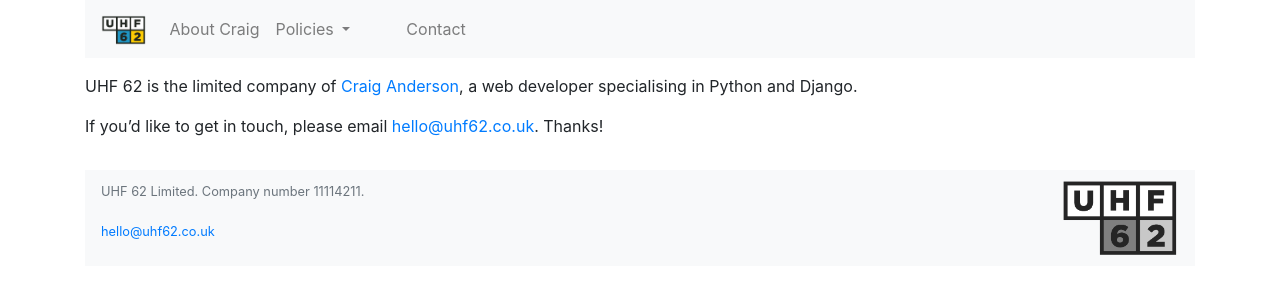
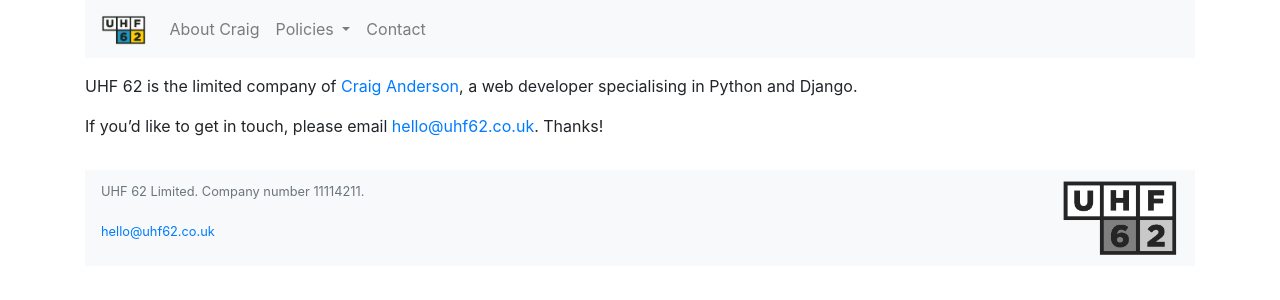
Before and after one commit to uhf62/uhf62.co.uk, a Jekyll site: the page built from index.markdown, in a window 1280 px wide. Shown: the top 300 px of the page. Built offline with Jekyll 4.4.1, drawn with Linux system fonts in a browser that asks for light colours; our own code applies the rules of GitHub Pages for plain Markdown files.

Commit message:
Clean up dropdown

```diff
--- a/_layouts/default.html
+++ b/_layouts/default.html
@@ -24,26 +24,16 @@
                         <li class="nav-item">
                             <a class="nav-link" href="/about/craig">About Craig</a>
                         </li>
-
-
                         <li class="nav-item dropdown">
-                            <a class="nav-link dropdown-toggle" href="#" id="navbarDropdown" role="button" data-toggle="dropdown" aria-haspopup="true" aria-expanded="false">
+                            <a class="nav-link dropdown-toggle" href="#" id="policiesDropdown" role="button" data-toggle="dropdown" aria-haspopup="true" aria-expanded="false">
                                 Policies
                             </a>
-                            <div class="dropdown-menu" aria-labelledby="navbarDropdown">
+                            <div class="dropdown-menu" aria-labelledby="policiesDropdown">
                                 {% for policy in site.policies %}
                                     <a class="dropdown-item" href="{{ policy.url }}">{{ policy.title }}</a>
                                 {% endfor %}
                             </div>
                         </li>
-
-
-                        <ul>
-
-                        </ul>
-
-
-
                         <li class="nav-item">
                             <a class="nav-link" href="mailto:hello@uhf62.co.uk">Contact</a>
                         </li>
@@ -66,5 +56,4 @@
     <script src="https://code.jquery.com/jquery-3.3.1.slim.min.js" integrity="sha384-q8i/X+965DzO0rT7abK41JStQIAqVgRVzpbzo5smXKp4YfRvH+8abtTE1Pi6jizo" crossorigin="anonymous"></script>
     <script src="https://cdnjs.cloudflare.com/ajax/libs/popper.js/1.14.3/umd/popper.min.js" integrity="sha384-ZMP7rVo3mIykV+2+9J3UJ46jBk0WLaUAdn689aCwoqbBJiSnjAK/l8WvCWPIPm49" crossorigin="anonymous"></script>
     <script src="https://stackpath.bootstrapcdn.com/bootstrap/4.1.1/js/bootstrap.min.js" integrity="sha384-smHYKdLADwkXOn1EmN1qk/HfnUcbVRZyYmZ4qpPea6sjB/pTJ0euyQp0Mk8ck+5T" crossorigin="anonymous"></script>
-
 </html>
```
